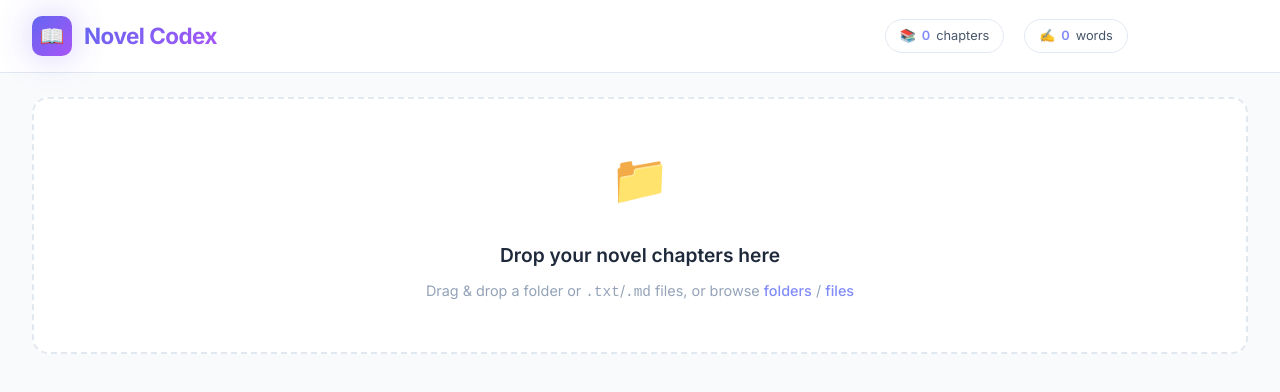
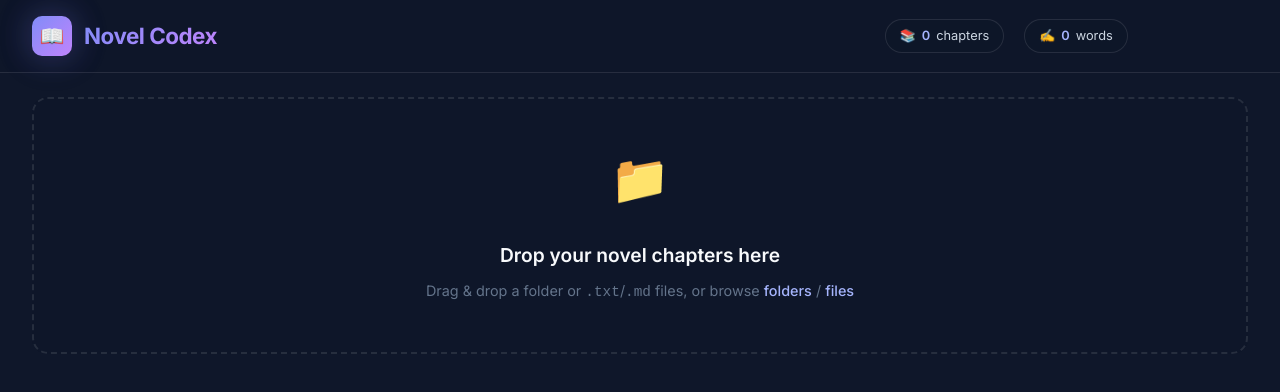
Before and after one commit to drephraim/AntiG, a plain HTML site: page NovelCodex/frontend/index.html in a window 1280 px wide. Drawn offline with Linux system fonts and the light colour scheme; no server answers.

Commit message:
style: change theme to dark mode

```diff
--- a/NovelCodex/frontend/styles.css
+++ b/NovelCodex/frontend/styles.css
@@ -1,31 +1,31 @@
 @import url('https://fonts.googleapis.com/css2?family=Inter:wght@300;400;500;600;700&family=Crimson+Pro:ital,wght@0,400;0,600;1,400&family=JetBrains+Mono:wght@400;500&display=swap');
 
-/* ── Design Tokens (Polished Light Theme) ────────────────────────────── */
+/* ── Design Tokens (Polished Dark Theme) ────────────────────────────── */
 :root {
-    --bg-primary: #f8fafc;
-    /* Very light slate */
-    --bg-secondary: #ffffff;
-    --bg-tertiary: #f1f5f9;
-    --bg-glass: rgba(255, 255, 255, 0.9);
-    --bg-glass-hover: #f1f5f9;
-    --border-glass: #e2e8f0;
-    --border-glass-hover: #cbd5e1;
+    --bg-primary: #0f172a;
+    /* Dark slate */
+    --bg-secondary: #1e293b;
+    --bg-tertiary: #334155;
+    --bg-glass: rgba(15, 23, 42, 0.75);
+    --bg-glass-hover: rgba(30, 41, 59, 0.85);
+    --border-glass: rgba(255, 255, 255, 0.1);
+    --border-glass-hover: rgba(255, 255, 255, 0.2);
 
-    --accent-primary: #6366f1;
-    /* Indigo */
-    --accent-primary-light: #818cf8;
-    --accent-secondary: #0ea5e9;
-    /* Light Blue */
-    --accent-gradient: linear-gradient(135deg, #6366f1, #a855f7);
+    --accent-primary: #818cf8;
+    /* Indigo light */
+    --accent-primary-light: #a5b4fc;
+    --accent-secondary: #38bdf8;
+    /* Sky Blue */
+    --accent-gradient: linear-gradient(135deg, #818cf8, #c084fc);
     /* Indigo to Purple */
-    --accent-gradient-hover: linear-gradient(135deg, #4f46e5, #9333ea);
-    --accent-glow: rgba(99, 102, 241, 0.2);
-    --accent-cyan-glow: rgba(14, 165, 233, 0.15);
+    --accent-gradient-hover: linear-gradient(135deg, #6366f1, #a855f7);
+    --accent-glow: rgba(129, 140, 248, 0.25);
+    --accent-cyan-glow: rgba(56, 189, 248, 0.2);
 
-    --text-primary: #1e293b;
-    --text-secondary: #475569;
-    --text-muted: #94a3b8;
-    --text-accent: #6366f1;
+    --text-primary: #f8fafc;
+    --text-secondary: #cbd5e1;
+    --text-muted: #64748b;
+    --text-accent: #818cf8;
 
     --success: #10b981;
     --warning: #f59e0b;
```
